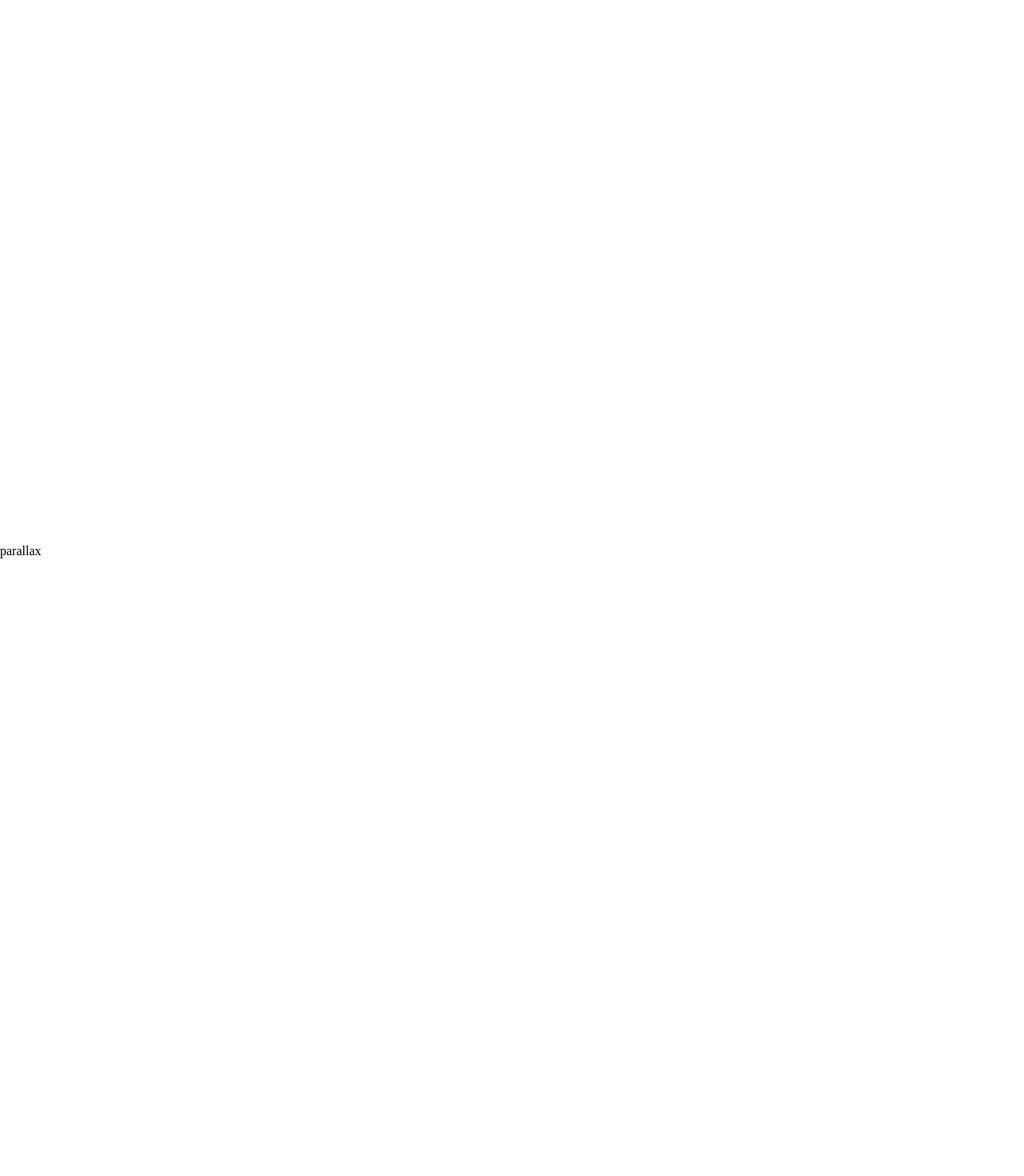
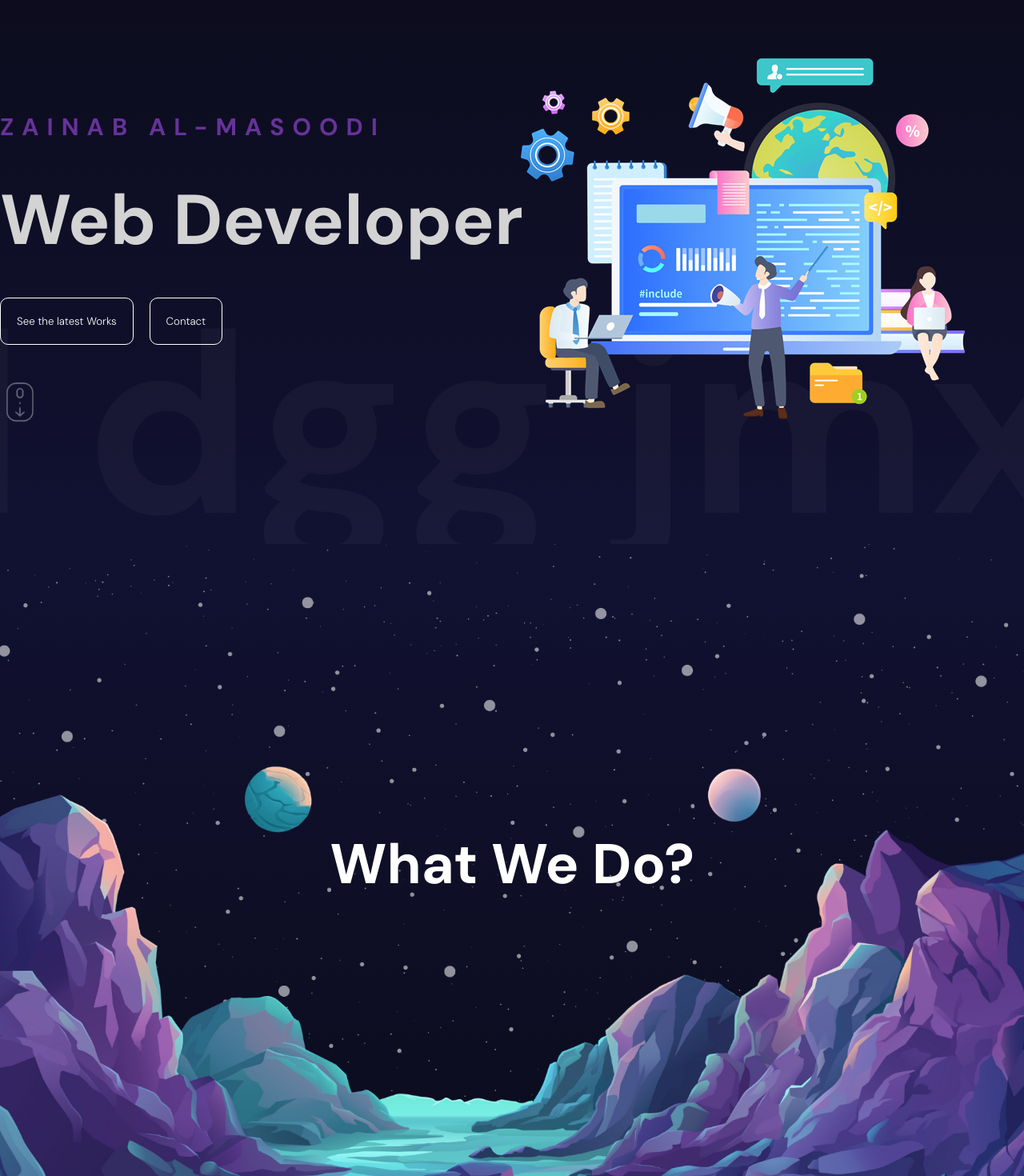
Before and after one commit to safak/animated-portfolio, a React (Vite) app: page / in a window 1280 px wide. Shown: the part 120-1590 px from the top of the page at 80% size. Built offline with nearby package versions, Linux system fonts and the light colour scheme.

Commit message:
added first page and parallax

```diff
--- a/src/App.jsx
+++ b/src/App.jsx
@@ -1,15 +1,19 @@
 import "./app.scss"
 import Navbar from "./components/navbar/Navbar";
+import Hero from "./components/firstpage/Firstpage"
+import Parallax from "./components/parallax/parallax";
+import Services from "./components/services/Services";
 
 const App = () => {
   return <div>
     <section id="Homepage">
       <Navbar/>
+      <Hero/>
     </section>
-    <section>parallax</section>
-    <section id= "Services">Servecis</section>
-    <section>parallax</section>
-    <section id= "Protfolio">portfolio1</section>
+    <section id= "Services"><Parallax type="services"/></section>
+    <section ><Services/></section>
+    <section id= "Protfolio"><Parallax type="portfolio"/></section>
+    <section>portfolio1</section>
     <section>portfolio2</section>
     <section>portfolio3</section>
     <section id="Contacts">contact</section>
--- a/src/app.scss
+++ b/src/app.scss
@@ -1,14 +1,28 @@
-html{
+html {
   scroll-snap-type: y mandatory;
   scroll-behavior: smooth;
 }
-*{
+
+* {
   padding: 0;
   margin: 0;
   box-sizing: border-box;
+  font-family: "DM Sans", sans-serif;
+}
 
+body {
+  background-color: #0c0c1d;
+  color: lightgray;
 }
-section{
+
+a {
+  text-decoration: none;
+  color: inherit;
+}
+
+section {
   height: 100vh;
+  width: 100vw;
   scroll-snap-align: center;
+  overflow: hidden;
 }
--- /dev/null
+++ b/src/components/firstpage/Firstpage.jsx
@@ -0,0 +1,75 @@
+import "./firstpage.scss"
+import { motion } from "framer-motion";
+
+const textVariants = {
+  initial: {
+    x: -500,
+    opacity: 0,
+  },
+  animate: {
+    x: 0,
+    opacity: 1,
+    transition: {
+      duration: 1,
+      staggerChildren: 0.1,
+    },
+  },
+  scrollButton: {
+    opacity: 0,
+    y: 10,
+    transition: {
+      duration: 2,
+      repeat: Infinity,
+    },
+  },
+};
+
+const sliderVariants = {
+  initial: {
+    x: 0,
+  },
+  animate: {
+    x: "-220%",
+    transition: {
+      repeat: Infinity,
+      repeatType:"mirror",
+      duration: 20,
+    },
+  },
+};
+
+const Firstpage = () => {
+  return (
+    <div className="firstpage">
+      <div className="wrapper">
+      <motion.div
+          className="textContainer"
+          variants={textVariants}
+          initial="initial"
+          animate="animate"
+        >
+        <motion.h2 variants={textVariants}>ZAINAB AL-MASOODI</motion.h2>
+        <motion.h1 variants={textVariants}>Web Developer</motion.h1>
+        <motion.div variants={textVariants} className="buttons">
+          <motion.button variants={textVariants}>See the latest Works</motion.button>
+          <motion.button variants={textVariants}>Contact</motion.button>
+        </motion.div>
+        <motion.img  variants={textVariants}animate="scrollButton" src="/scroll.png" alt=""/>
+      </motion.div>
+      </div>
+      <motion.div
+        className="slidingTextContainer"
+        variants={sliderVariants}
+        initial="initial"
+        animate="animate"
+      >
+        zaad dgg jmx ffsss
+      </motion.div>
+        <div className="imageContainer">
+            <img src="/p1.png" alt=""/>
+        </div>
+    </div>
+  )
+}
+
+export default Firstpage
--- /dev/null
+++ b/src/components/firstpage/firstpage.scss
@@ -0,0 +1,68 @@
+.firstpage{
+    height: calc(100vh - 100px);
+    overflow: hidden;
+    background: linear-gradient(180deg, #0c0c1d, #111132);
+    position: relative;
+
+    .wrapper {
+        max-width: 1366px;
+        height: 100%;
+        margin: auto;
+
+        .textContainer{
+            height: 100%;
+            display: flex;
+            flex-direction: column;
+            justify-content: center;
+            gap: 40px;
+
+
+            h2 {
+                font-size: 30px;
+                color: rebeccapurple;
+                letter-spacing: 10px;
+              }
+
+              h1 {
+                font-size: 88px;
+
+              }
+
+              .buttons {
+                button {
+                  padding: 20px;
+                  border: 1px solid white;
+                  border-radius: 10px;
+                  background-color: transparent;
+                  color: white;
+                  margin-right: 20px;
+                  cursor: pointer;
+                  font-weight: 300;
+                }
+              }
+
+            img{
+                width: 50px;
+            }
+        }
+    }
+
+    .imageContainer {
+        height: 100%;
+        position: absolute;
+        top:0;
+        right: 5%;
+
+    }
+
+    .slidingTextContainer{
+    position: absolute;
+    font-size: 40vh;
+    bottom: -60px;
+    white-space: nowrap;
+    color: #ffffff09;
+    width: 50%;
+    font-weight: bold;
+    }
+
+}
--- a/src/components/navbar/navbar.scss
+++ b/src/components/navbar/navbar.scss
@@ -1,5 +1,6 @@
 .navbar{
 height: 100px;
+background: #0c0c1d;
 
  .wrapper{
     max-width: 1300px;
@@ -8,6 +9,7 @@ height: 100px;
     align-items: center;
     justify-content: space-between;
     height: 100%;
+
 
     span{
         font-weight: bold;
--- /dev/null
+++ b/src/components/parallax/Parallax.jsx
@@ -0,0 +1,45 @@
+import { useRef } from "react";
+import "./parallax.scss";
+import { motion, useScroll, useTransform } from "framer-motion";
+
+const Parallax = ({ type }) => {
+  const ref = useRef();
+
+  const { scrollYProgress } = useScroll({
+    target: ref,
+    offset: ["start start", "end start"],
+  });
+
+  const yText = useTransform(scrollYProgress, [0, 1], ["0%", "500%"]);
+  const yBg = useTransform(scrollYProgress, [0, 1], ["0%", "100%"]);
+
+  return (
+    <div
+      className="parallax"
+      ref={ref}
+      style={{
+        background:
+          type === "services"
+            ? "linear-gradient(180deg, #111132, #0c0c1d)"
+            : "linear-gradient(180deg, #111132, #505064)",
+      }}
+    >
+      <motion.h1 style={{ y: yText }}>
+        {type === "services" ? "What We Do?" : "What We Did?"}
+      </motion.h1>
+      <motion.div className="mountains"></motion.div>
+      <motion.div
+        className="planets"
+        style={{
+          y: yBg,
+          backgroundImage: `url(${
+            type === "services" ? "/planets.png" : "/sun.png"
+          })`,
+        }}
+      ></motion.div>
+      <motion.div style={{ x: yBg }} className="stars"></motion.div>
+    </div>
+  );
+};
+
+export default Parallax;
--- /dev/null
+++ b/src/components/parallax/parallax.scss
@@ -0,0 +1,46 @@
+
+.parallax {
+  width: 100%;
+  height: 100%;
+  position: relative;
+  display: flex;
+  align-items: center;
+  justify-content: center;
+  overflow: hidden;
+
+  h1 {
+    font-size: 70px;
+    color: white;
+
+      }
+
+  .mountains {
+    background-image: url("/mountains.png");
+    background-size: cover;
+    background-position: bottom;
+    width: 100%;
+    height: 100%;
+    position: absolute;
+    z-index: 3;
+
+  }
+  .planets {
+    background-size: cover;
+    background-position: bottom;
+    width: 100%;
+    height: 100%;
+    position: absolute;
+    z-index: 2;
+
+  }
+  .stars {
+    background-image: url("/stars.png");
+    background-size: cover;
+    background-position: bottom;
+    width: 100%;
+    height: 100%;
+    position: absolute;
+    z-index: 1;
+
+  }
+}
--- /dev/null
+++ b/src/components/services/Services.jsx
@@ -0,0 +1,9 @@
+import "./services.scss"
+
+const Services = () => {
+  return (
+    <div className="services">Services</div>
+  )
+}
+
+export default Services
--- /dev/null
+++ b/src/components/services/services.scss
@@ -0,0 +1,3 @@
+.services{
+
+}
--- a/src/components/siderbar/links/Links.jsx
+++ b/src/components/siderbar/links/Links.jsx
@@ -1,13 +1,36 @@
-const variants ={}
+import {motion} from "framer-motion"
+const variants ={
+  open: {
+    transition: {
+      staggerChildren: 0.1,
+    },
+  },
+  closed:{
+    transition: {
+      staggerChildren: 0.05,
+      staggerDiraction: -1,
+    },
+  },
+};
+const itemVariants ={
+  open: {
+    y:0,
+    opacity:1,
+  },
+  closed:{
+    y:50,
+    opacity:0,
+  },
+};
 
 const Links = () => {
   const items =["Homepage","Services","Protfolio","Contacts","About"];
-  return <div className='links'>{items.map(item=>(
-      <a  href={`#${item}`} key={item}>
+  return <motion.div className='links' variants={variants}>{items.map(item=>(
+      <motion.a  href={`#${item}`} key={item} variants={itemVariants} whileHover={{scale:1.1}} whileTap={{scale: 0.95}}>
         {item}
-      </a>
+      </motion.a>
     ))}
-    </div>
+    </motion.div>
 
 }
 
--- a/src/components/siderbar/sidebar.scss
+++ b/src/components/siderbar/sidebar.scss
@@ -7,13 +7,15 @@
     background-color: white;
     color: black;
 
+
     .bg{
+        z-index: 999 ;
         position:fixed;
         top:0;
         left: 0;
         bottom: 0;
         width: 400px;
-        background:rgb(142, 180, 228);
+        background:white;
 
         .links{
             position: absolute;
@@ -34,6 +36,7 @@
     }
 
     button{
+        z-index: 999 ;
         width: 50px;
         height: 50px;
         border-radius: 50%;
```
Also changed, not shown: public/p1.png (added), public/web.png (added). Lines whose indentation alone changed are shown as unchanged.
